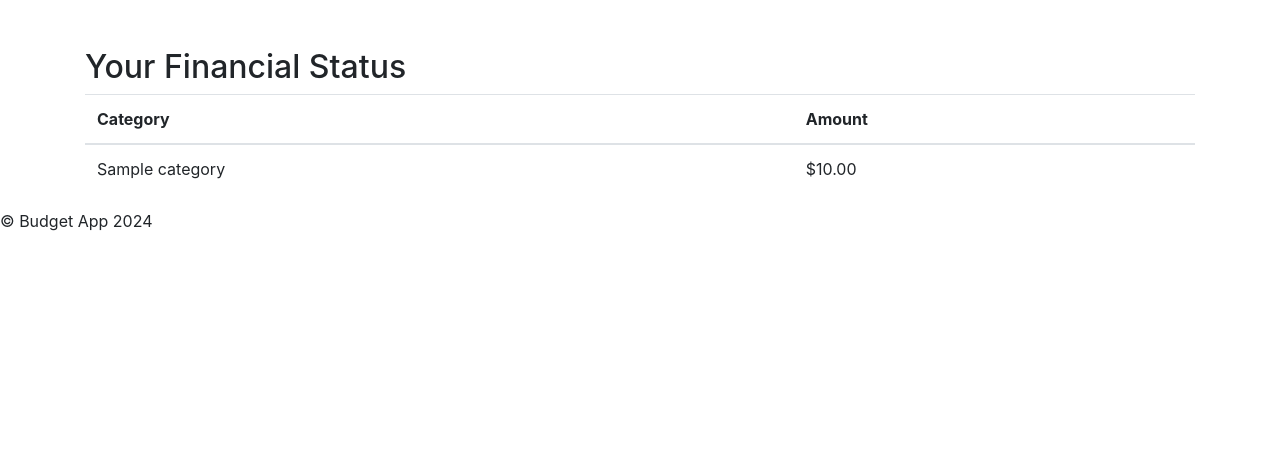
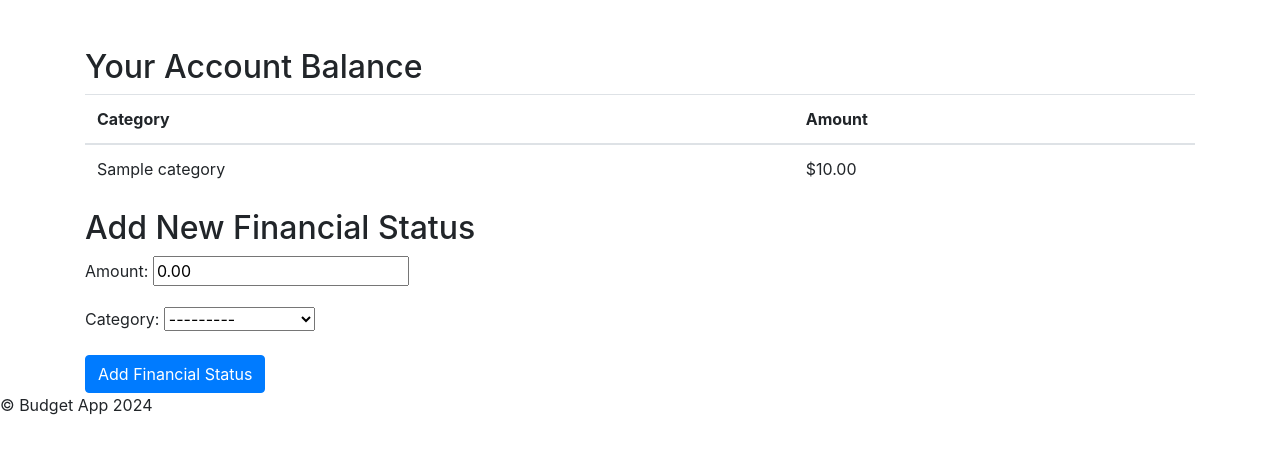
Before and after one commit to js9605/BudgetApp_Django_Project, a Django app: page /dashboard/ in a window 1280 px wide. Shown: the part 24-478 px from the top of the page. Run offline with Django 3.2, Linux system fonts and the light colour scheme; a user stored in the database is signed in; tables that the repository leaves empty hold one stand-in row (values such as "Sample post"); some libraries are stand-ins or nearby versions.

Commit message:
Add financial_status overview to dashboard

```diff
--- a/BudgetApp_Django_Project/urls.py
+++ b/BudgetApp_Django_Project/urls.py
@@ -21,5 +21,5 @@
 urlpatterns = [
     path('admin/', admin.site.urls),
     path('accounts/', include('accounts.urls')),
-    path('', include('dashboard.urls'), name='dashboard') #TODO
+    path('', include('dashboard.urls'))
 ]
--- a/ProjectStructure.txt
+++ b/ProjectStructure.txt
@@ -20,6 +20,8 @@
 |   |-- accounts/
 |   |   |-- profile_details.html
 |   |   |-- register_user.html
+|   |-- data_visualisation/
+|   |   |-- dashboard.html
 |   |-- base.html
 |-- static/
 |-- venv/
--- a/accounts/urls.py
+++ b/accounts/urls.py
@@ -4,7 +4,7 @@
 
 
 urlpatterns = [
-    # path('user_profile/', views.user_profile, name='user_profile'), #TODO
+    path('user_profile/', views.user_profile, name='user_profile'), #TODO
     path('signup/', views.register_user, name='signup_page'),
     path('login/', views.login_user, name='login_page'),
     path('logout/', views.logout_user, name='logout_page')
--- a/accounts/views.py
+++ b/accounts/views.py
@@ -17,7 +17,7 @@
 
     # expenses = ExpensesTracking.objects.filter(author=user).all()
     # earnings = EarningsTracking.objects.filer(author=user).all()
-    finantial_status = FinantialStatus.objects.filter(author=user).all()
+    finantial_status = FinantialStatus.objects.filter(user=user).all()
 
     context = {
         # 'expenses':expenses,
@@ -25,7 +25,7 @@
         'finantial_status':finantial_status
     }
 
-    return render(request, 'accounts/profile_data.html', context) #Simple version. For visual overhaul go to dashboard
+    return render(request, 'accounts/profile_details.html', context) #Simple version. For visual overhaul go to dashboard
 
 def register_user(request):
     form = UserRegistrationForm() #TODO
--- a/dashboard/urls.py
+++ b/dashboard/urls.py
@@ -1,7 +1,9 @@
 from . import views
 from django.urls import path
 
+from . import views
 
 urlpatterns = [
-    path('dashboard/', views.dashboard)
+    path('dashboard/', views.dashboard, name='dashboard'),
+    path('add_new_finantial_status/', views.add_new_finantial_status, name='add_new_finantial_status')
 ]
--- a/dashboard/views.py
+++ b/dashboard/views.py
@@ -1,7 +1,8 @@
-from django.shortcuts import render
+from django.shortcuts import redirect, render
 from django.contrib.auth.decorators import login_required
 
 from .models import Dashboard
+from finantial_status.forms import FinancialStatusForm # TODO
 
 
 def dashboard(request):
@@ -9,28 +10,40 @@
 
     finantial_status_data = user_dashboard.get_finantial_status()
 
+    form = FinancialStatusForm()
+
+    """
+    The context containing both 'finantial_status_data' and 'form' is
+    necessary because it allows you to display the existing data and provide
+    a form for users to add new entries on the same dashboard page.
+    The existing data ('finantial_status_data') is displayed, and the form ('form')
+    is used to gather new data from the user.
+    """
+
     context = {
         'finantial_status_data': finantial_status_data,
+        'form': form,
     }
 
     return render(request, 'data_visualisation/dashboard.html', context)
 
 
+def add_new_finantial_status(request):
+    if request.method == 'POST':
+        form = FinancialStatusForm(request.POST)
+
+        if form.is_valid():
+            financial_status = form.save(commit=False)
+            financial_status.user = request.user
+            financial_status.save()
+
+            return(redirect('dashboard'))
+    else:
+        form = FinancialStatusForm()
+
+    context = {'form':form}
+    return(render(request, 'data_visualisation/dashboard.html', context))
 
 
-"""
-    @login_required
-    def dashboard(request):
-        user_dashboard, created = Dashboard.objects.get_or_create(user=request.user)
-
-        # Call the method to fetch data from the expenses_tracking app
-        expense_tracking_data = user_dashboard.get_expense_tracking_data()
-
-        context = {
-            'user_dashboard': user_dashboard,
-            'expense_tracking_data': expense_tracking_data,
-            # Include additional data as needed
-        }
-
-        return render(request, 'dashboard/dashboard.html', context)
-"""
+def edit_finantial_status(request):
+    pass
--- /dev/null
+++ b/finantial_status/forms.py
@@ -0,0 +1,14 @@
+from django import forms
+
+from .models import FinantialStatus
+
+
+
+class FinancialStatusForm(forms.ModelForm):
+    class Meta:
+        model = FinantialStatus
+        fields = [
+            'amount',
+            'category',
+            # 'date' #TODO should i add this?
+        ]
--- a/finantial_status/models.py
+++ b/finantial_status/models.py
@@ -1,6 +1,8 @@
 from django.db import models
 from django.contrib.auth import get_user_model
 from decimal import Decimal
+from django.db.models.signals import post_migrate
+from django.dispatch import receiver
 
 
 class Category(models.Model):
@@ -9,12 +11,22 @@
     def __str__(self):
         return self.name
 
+
 User = get_user_model()
 class FinantialStatus(models.Model):
     user = models.ForeignKey(User, on_delete=models.CASCADE)
     amount = models.DecimalField(max_digits=10, decimal_places=2, default=Decimal('0.00'))
-    category = models.ForeignKey(Category, on_delete=models.CASCADE)
+    category = models.ForeignKey(Category, on_delete=models.CASCADE) # (e.g., bank accounts, cash)
     date = models.DateField(auto_now_add=True)
 
     def __str__(self):
         return f"{self.user.username}'s Financial Status"
+
+
+@receiver(post_migrate)
+def create_initial_categories(sender, **kwargs):
+    if sender.name == 'finantial_status':
+        categories = ['Bank Accounts', 'Cash', 'Investments', 'Other']
+
+        for category_name in categories:
+            Category.objects.get_or_create(name=category_name)
--- a/templates/data_visualisation/dashboard.html
+++ b/templates/data_visualisation/dashboard.html
@@ -2,7 +2,7 @@
 
 {% block content %}
   <div class="container mt-5">
-    <h2>Your Financial Status</h2>
+    <h2>Your Account Balance</h2>
     <table class="table">
       <thead>
         <tr>
@@ -19,5 +19,12 @@
         {% endfor %}
       </tbody>
     </table>
+
+    <h2>Add New Financial Status</h2>
+    <form method="post" action="{% url 'add_new_finantial_status' %}">
+      {% csrf_token %}
+      {{ form.as_p }}
+      <button type="submit" class="btn btn-primary">Add Financial Status</button>
+    </form>
   </div>
 {% endblock %}
```
Also changed, not shown: dashboard/models.py (line endings or trailing spaces).
